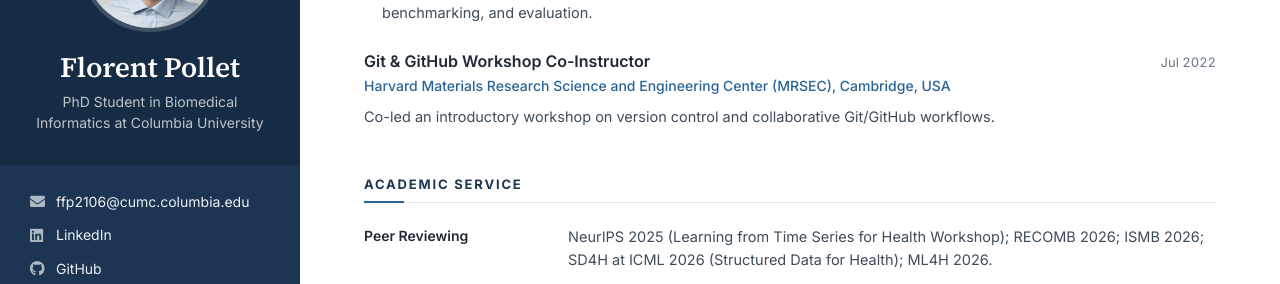
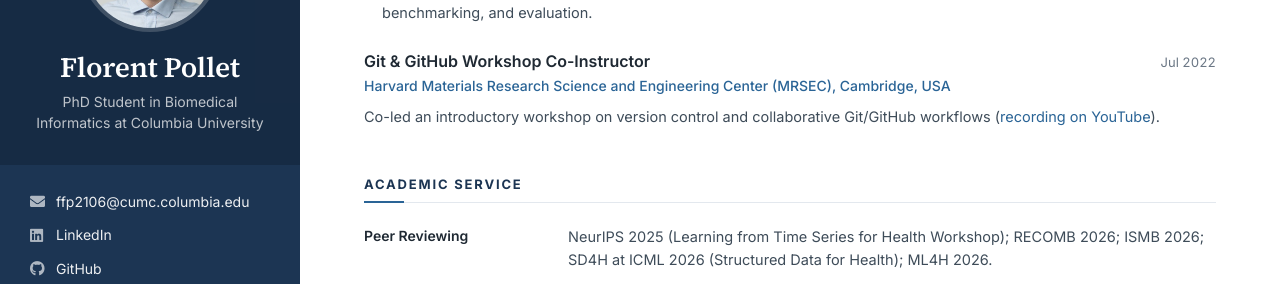
Before and after one commit to florian6973/florian6973.github.io, a Jekyll site: the page built from index.html, in a window 1280 px wide and 900 px high, scrolled down 3570 px, cut to the strip 0-487 px from the top of the window. Shown: the part 152-436 px from the top of the strip. Built offline with Jekyll 4.4.1, drawn with Linux system fonts in a browser that asks for light colours.

Commit message:
Add YouTube recording link to Git & GitHub workshop entry
Co-Authored-By: Claude Opus 5.5 <noreply@anthropic.com>

```diff
--- a/_data/data.yml
+++ b/_data/data.yml
@@ -138,7 +138,7 @@ teaching:
       company: Harvard Materials Research Science and Engineering Center (MRSEC), Cambridge, USA
       time: Jul 2022
       details: |
-        Co-led an introductory workshop on version control and collaborative Git/GitHub workflows.
+        Co-led an introductory workshop on version control and collaborative Git/GitHub workflows ([recording on YouTube](https://www.youtube.com/watch?v=n30naf83ja8)).
 
 service:
     title: Academic Service
```
